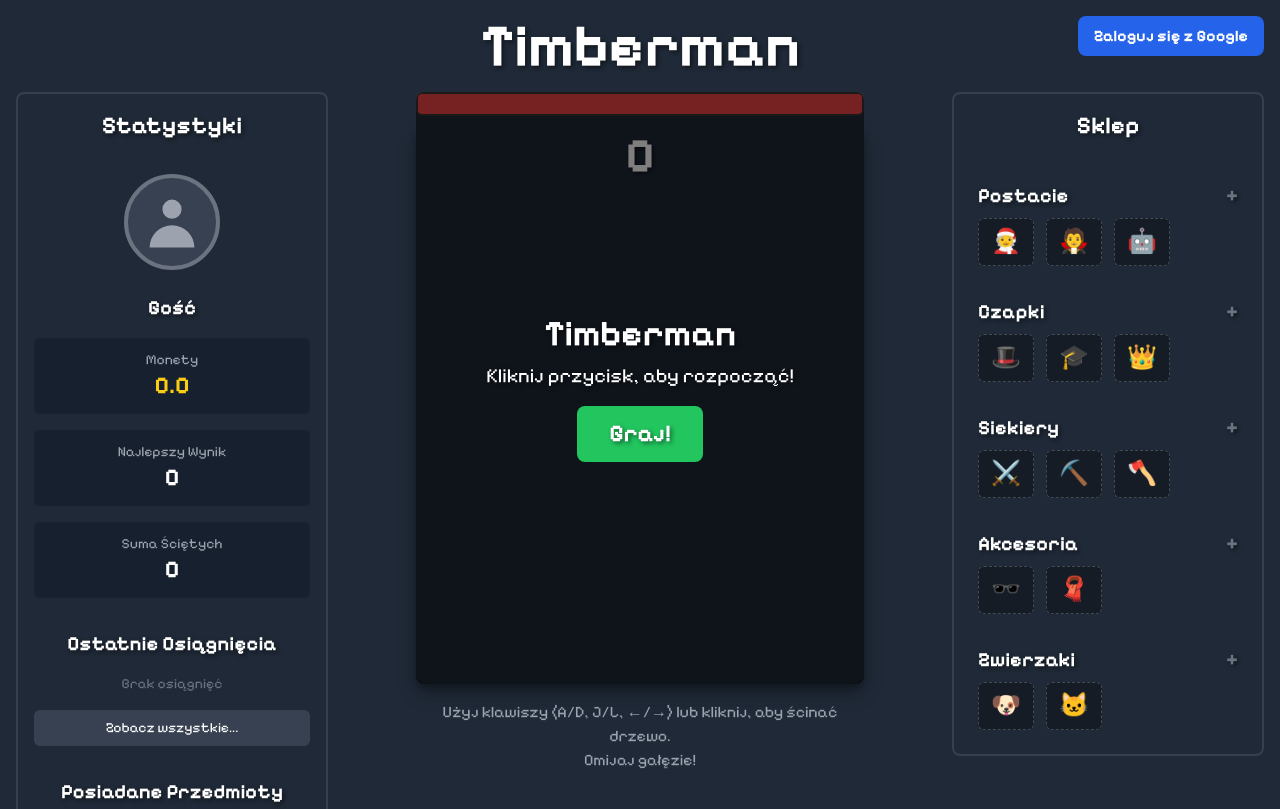
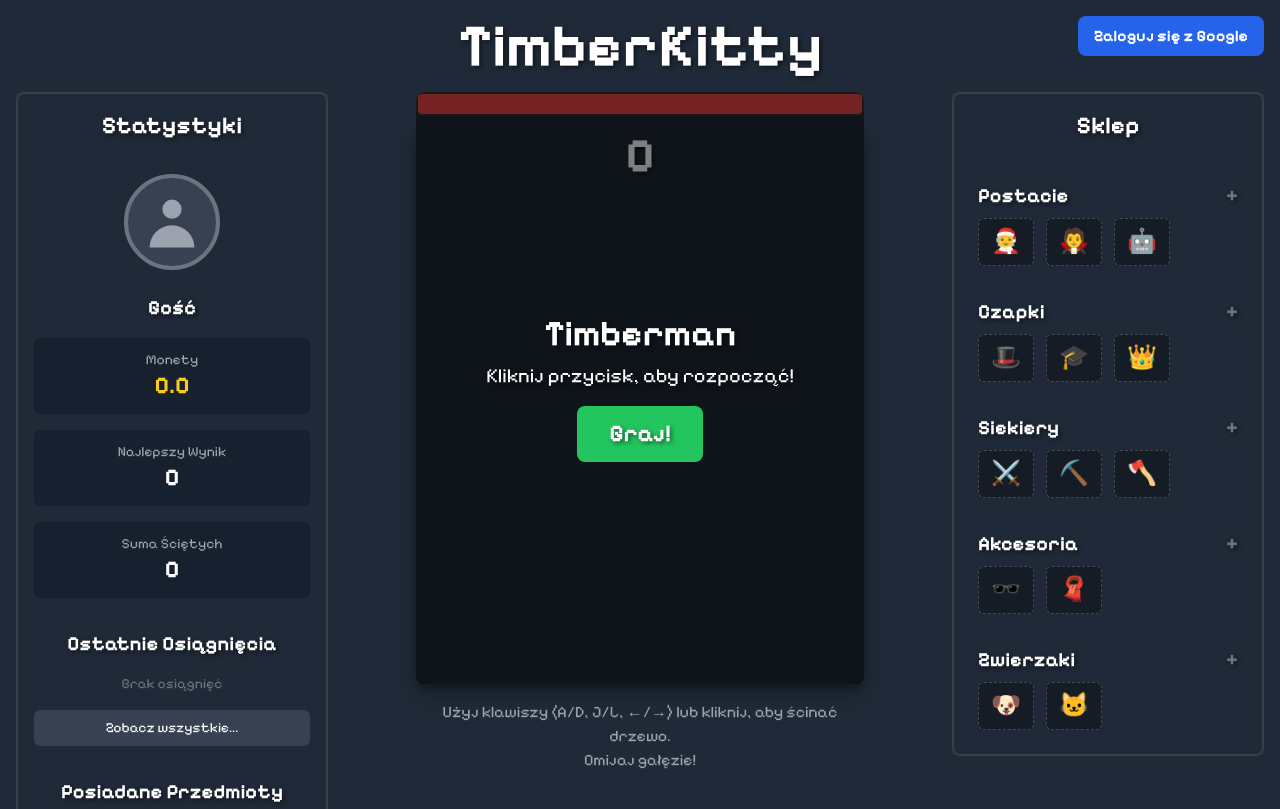
Before and after one commit to TomKingRAKI/TimberKitty, a plain HTML site: page frontend/index.html in a window 1280 px wide. Shown: the top 809 px of the page. Drawn offline with nearby package versions, Linux system fonts and the light colour scheme; no server answers.

Commit message:
zmiana nazwy

```diff
--- a/frontend/index.html
+++ b/frontend/index.html
@@ -28,7 +28,7 @@
     </div>
     </div>
 
-    <h1 class="text-4xl md:text-6xl font-bold mb-4 text-shadow">Timberman</h1>
+    <h1 class="text-4xl md:text-6xl font-bold mb-4 text-shadow">TimberKitty</h1>
 
     <main class="w-full max-w-7xl mx-auto flex flex-col md:flex-row justify-between items-center md:items-start gap-6">
 
```
